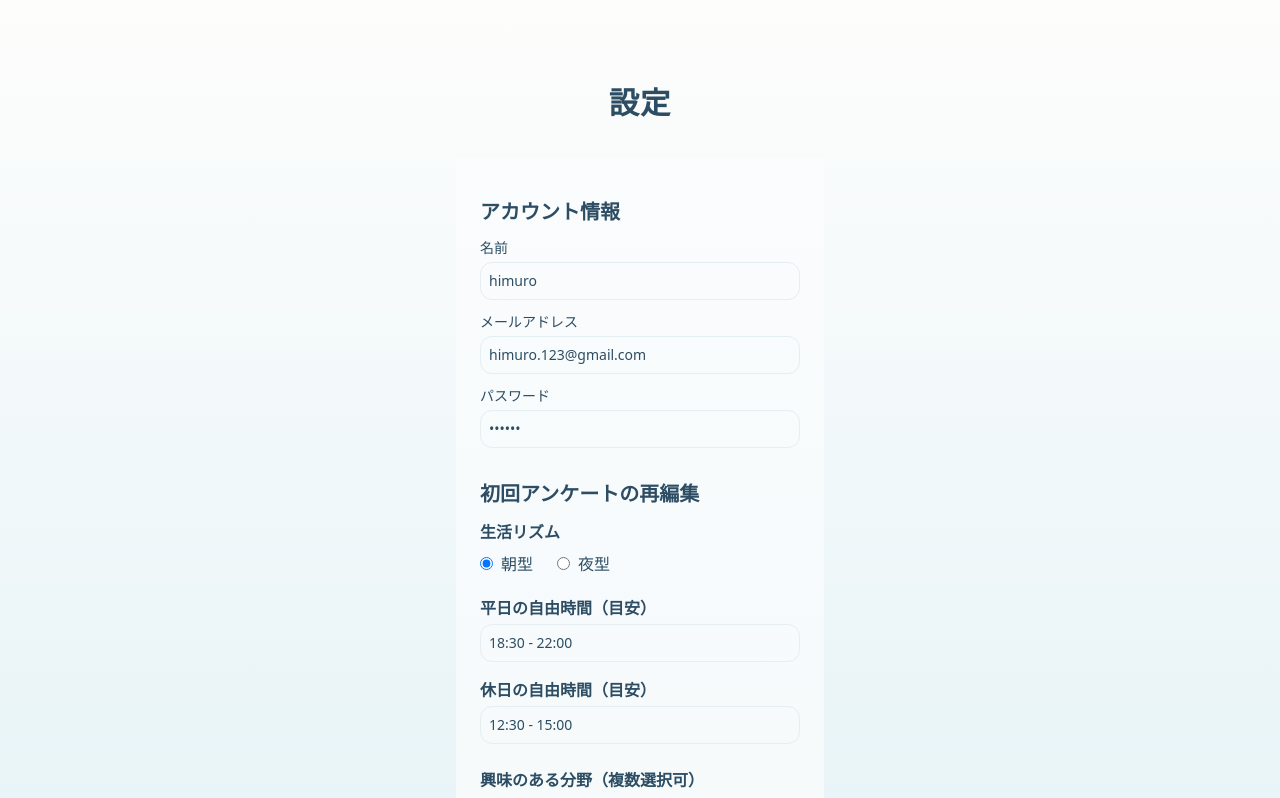
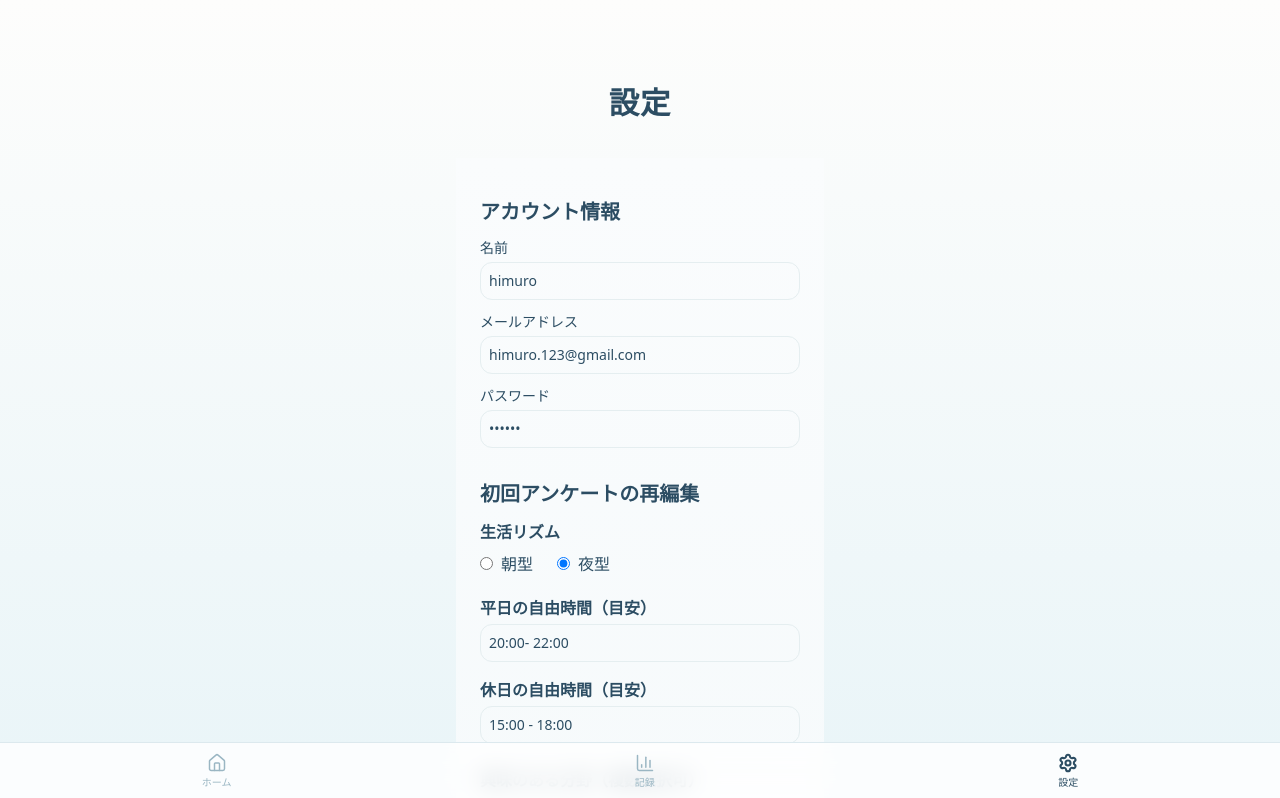
Before and after one commit to ms-engineer-bc25-05/team-a-final-project, a Next.js app in the folder frontend/: page /settings in a window 1280 px wide. Shown: the top 798 px of the page. Built offline with nearby package versions, Linux system fonts and the light colour scheme.

Commit message:
feat(settings): 初期値を夜型＋趣味追加＆フッター余白を調整

```diff
--- a/frontend/src/app/settings/page.tsx
+++ b/frontend/src/app/settings/page.tsx
@@ -21,10 +21,10 @@ export default function SettingsPage() {
   const [password, setPassword] = useState("123456");
 
   // アンケート項目
-  const [lifestyle, setLifestyle] = useState("朝型");
-  const [freeTimeWeekday, setFreeTimeWeekday] = useState("18:30 - 22:00");
-  const [freeTimeWeekend, setFreeTimeWeekend] = useState("12:30 - 15:00");
-  const [interests, setInterests] = useState<string[]>(["運動", "学習"]);
+  const [lifestyle, setLifestyle] = useState("夜型");
+  const [freeTimeWeekday, setFreeTimeWeekday] = useState( "20:00- 22:00");
+  const [freeTimeWeekend, setFreeTimeWeekend] = useState("15:00 - 18:00");
+  const [interests, setInterests] = useState<string[]>(["運動", "学習", "趣味"]);
   const [personalityQ1, setPersonalityQ1] = useState("美味しい朝ごはんをゆっくり楽しむ");
   const [personalityQ2, setPersonalityQ2] = useState("家でゴロゴロしながら好きなことをする");
 
@@ -39,8 +39,9 @@ export default function SettingsPage() {
   };
 
   return (
-    <AuthLayout title="設定" showCard={false}>
-      <div className="min-h-screen bg-linear-to-b from-[#FAFCFD] to-[#F2F8FA] px-6 py-10 overflow-y-auto">
+    <AuthLayout title="設定" showCard={false} showFooter>
+      <div className="min-h-screen bg-linear-to-b from-[#FAFCFD] to-[#F2F8FA] px-6 py-10 overflow-y-auto
+                      pb-[calc(env(safe-area-inset-bottom)+88px)]">
         <form className="space-y-8 w-full max-w-md mx-auto text-[#2C4D63]">
           {/* アカウント情報 */}
           <section>
@@ -112,7 +113,7 @@ export default function SettingsPage() {
                   type="text"
                   value={freeTimeWeekday}
                   onChange={(e) => setFreeTimeWeekday(e.target.value)}
-                  placeholder="例: 18:30 - 22:00"
+                  placeholder="例: 20:00 - 23:00"
                   className="w-full rounded-xl border border-[#E5EEF0] p-2 text-sm"
                 />
               </div>
@@ -124,7 +125,7 @@ export default function SettingsPage() {
                   type="text"
                   value={freeTimeWeekend}
                   onChange={(e) => setFreeTimeWeekend(e.target.value)}
-                  placeholder="例: 12:30 - 15:00"
+                  placeholder="例: 15:00 - 18:00"
                   className="w-full rounded-xl border border-[#E5EEF0] p-2 text-sm"
                 />
               </div>
```
